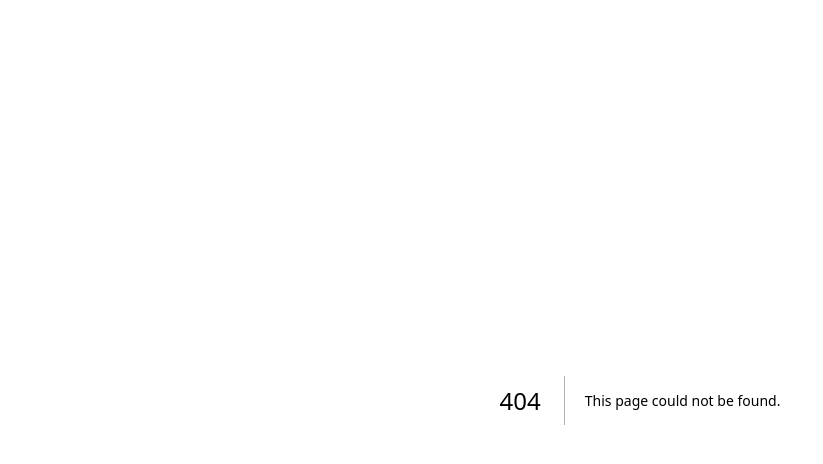
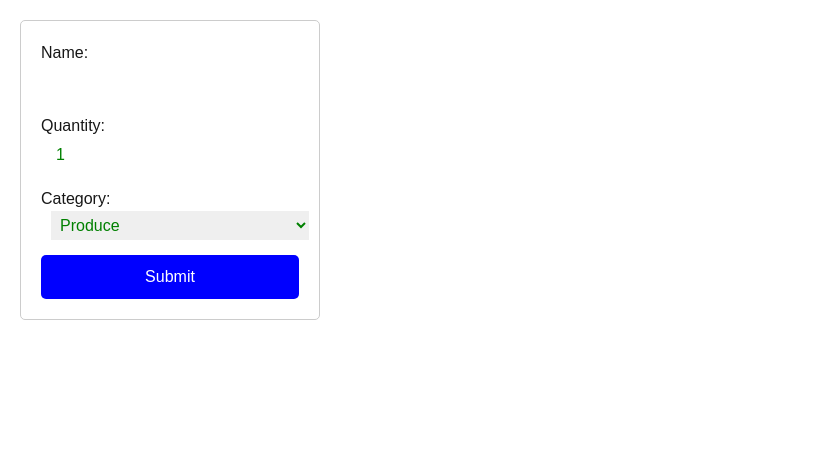
Before and after one commit to jinna0701/cprg306-assignments, a Next.js app: page /week-5 in a window 1280 px wide. Before the commit this address had no page. Shown: the top 464 px of the page, without its empty margins (0-823 px from the left). Built offline with nearby package versions, Linux system fonts and the light colour scheme.

Commit message:
week5
week5

```diff
--- a/app/page.js
+++ b/app/page.js
@@ -3,16 +3,23 @@ import Link from 'next/link';
 export default function Page() {
   return (
 <div>
-      <h1>CPRG-306 Assignments</h1>
-      <br />
+  <h1>CPRG-306 Assignments</h1><br></br>
+  <p>
     <Link href="/week-2">Week 2 Assignments</Link>
-      <br />
+  </p><br></br>
   <div>
-        <br />
+    <p>
       <Link href="/week-3">Week 3 Assignments</Link>
-        <br /><br></br>
+    </p><br></br>
+    <p>
       <Link href="/week-4">Week 4 Assignments</Link>
-        <br />
+    </p><br></br>
+    <p>
+      <Link href="/week-5">Week 5 Assignments</Link>
+    </p><br></br>
+    <p>
+      <Link href="/week-6">Week 6 Assignments</Link>
+    </p><br></br>
   </div>
 </div>
   );
--- /dev/null
+++ b/app/week-5/new-item.js
@@ -0,0 +1,103 @@
+"use client";
+import { useState } from 'react';
+
+
+
+function Counter() {
+
+    const[ quantity, setQuantity] = useState(1);
+
+    const increment = () => {
+      if (quantity < 20)
+        setQuantity(quantity + 1);
+    }
+    const decrement = () => {
+        setQuantity(quantity - 1);
+    }
+
+      return (
+        <div style={{ margin: '5px', padding: '5px', width: "200px", height: "100px", display: "flex", flexDirection: "column", alignItems: "center" }}>
+          <p style={{ margin: '5px', padding: '5px', fontSize: 15, backgroundColor: "darkgrey", width: "150px", textAlign: "center" }}>{quantity}
+
+          <button onClick={increment} style={{ marginLeft: "10px", backgroundColor: "blue", padding: "5px 10px" }}>+</button>
+          <button onClick={decrement} style={{ marginLeft: "20px", backgroundColor: "blue", padding: "5px 10px" }}>-</button>
+           </p>
+        </div>
+      )
+    }
+
+const NewItem = () => {
+    const [name, setName] = useState("");
+    const [quantity, setQuantity] = useState(1);
+    const [category, setCategory] = useState("produce");
+
+    const handleSubmit = (event) => {
+        event.preventDefault();
+
+        const item = {
+            name,
+            category,
+            quantity
+        };
+
+    };
+
+    return (
+        <form onSubmit={handleSubmit} style={{ margin: '20px', padding: '20px', border: '1px solid #ccc', borderRadius: '5px', width: '300px' }}>
+            <div style={{ marginBottom: '15px' }}>
+                <label htmlFor="name">Name:</label>
+                <input
+                    type="text"
+                    id="name"
+                    value={name}
+                    onChange={(e) => setName(e.target.value)}
+                    required
+                    style={{ marginLeft: '10px', padding: '5px', width: '100%',color:`green` }}
+                />
+            </div>
+
+            <div style={{ marginBottom: '15px' }}>
+                <label htmlFor="quantity">Quantity:</label>
+                <input
+                    type="number"
+                    id="quantity"
+                    value={quantity}
+                    onChange={(e) => setQuantity(e.target.value)}
+                    required
+                    style={{ marginLeft: '10px', padding: '5px', width: '100%' , color:`green`}}
+                />
+            </div>
+
+            <div style={{ marginBottom: '15px' }}>
+                <label htmlFor="category">Category:</label>
+                <select
+                    id="category"
+                    value={category}
+                    onChange={(e) => setCategory(e.target.value)}
+                    style={{ marginLeft: '10px', padding: '5px', width: '100%',color:`green` }}
+                >
+                    <option value="produce">Produce</option>
+                    <option value="dairy">Dairy</option>
+                    <option value="bakery">Bakery</option>
+                    <option value="meat">Meat</option>
+                    <option value="frozen foods">Frozen Foods</option>
+                    <option value="canned goods">Canned Goods</option>
+                    <option value="dry goods">Dry Goods</option>
+                    <option value="beverages">Beverages</option>
+                    <option value="snacks">Snacks</option>
+                    <option value="household">Household</option>
+                    <option value="other">Other</option>
+                </select>
+            </div>
+
+            {/* Submit Button */}
+            <button type="submit" style={{ backgroundColor: 'blue', color: 'white', padding: '10px', width: '100%', border: 'none', borderRadius: '5px' }}>
+                Submit
+            </button>
+        </form>
+    );
+};
+
+
+
+export default NewItem;
--- /dev/null
+++ b/app/week-5/page.js
@@ -0,0 +1,12 @@
+import Counter from './new-item.js';
+//Counter is function, /new-item.js is file name
+
+export default function Page() {
+    return (
+        <main>
+
+            <Counter />
+
+        </main>
+    );
+}
```
Lines whose indentation alone changed are shown as unchanged.
